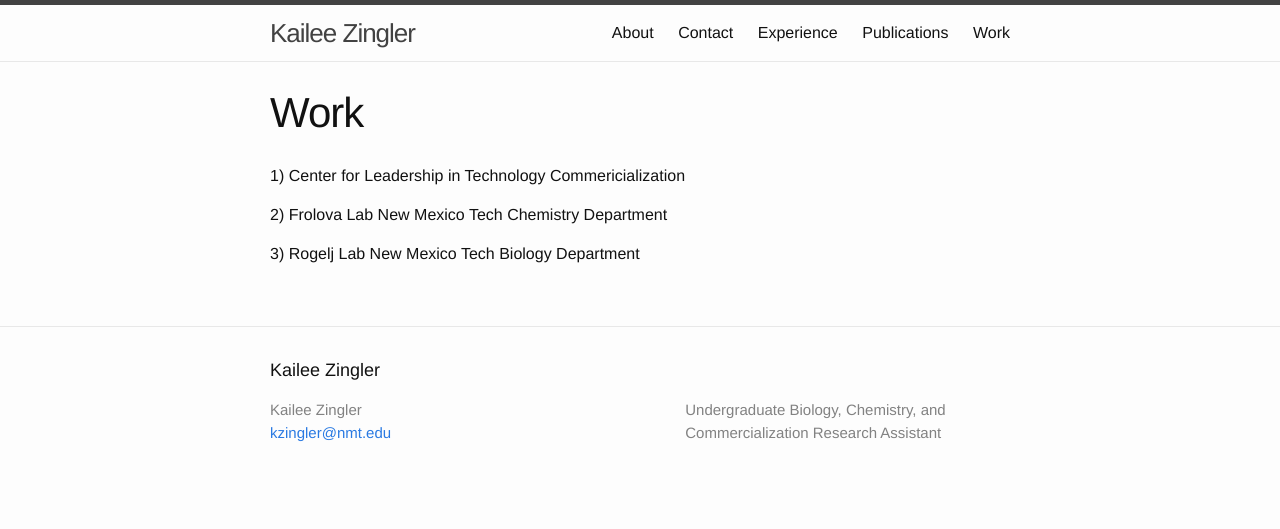
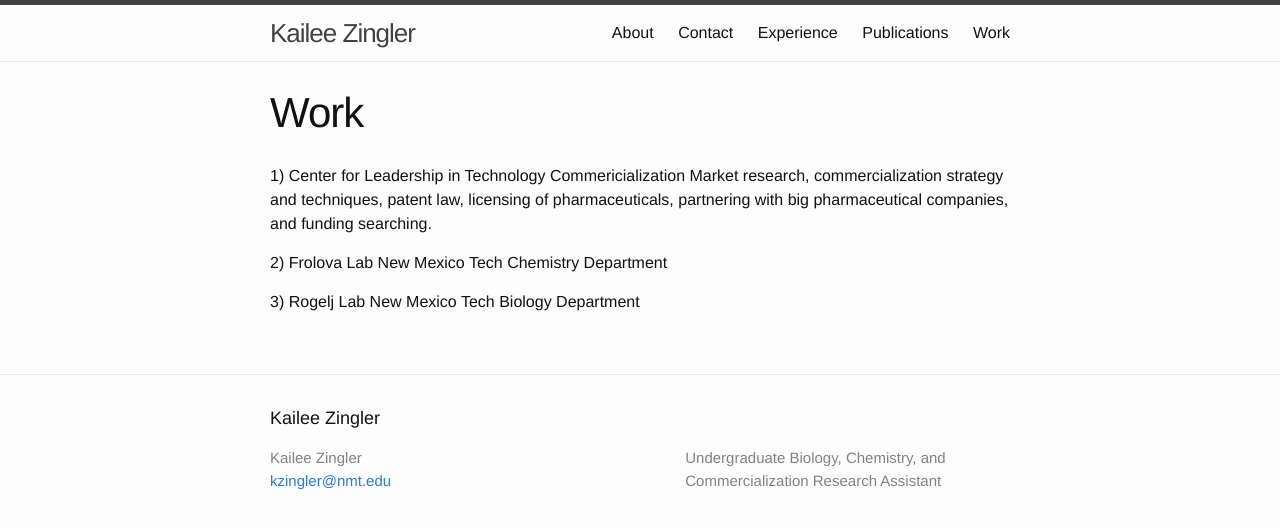
Before and after one commit to kzingler/kzingler.github.io, a Jekyll site: the page built from work.md, in a window 1280 px wide. Shown: the top 529 px of the page. Built offline with Jekyll 4.4.1, drawn with Linux system fonts in a browser that asks for light colours.

Commit message:
added commericialization

```diff
--- a/work.md
+++ b/work.md
@@ -5,6 +5,9 @@ permalink: /work/
 ---
 
 1) Center for Leadership in Technology Commericialization
+	Market research, commercialization strategy and techniques,
+   patent law, licensing of pharmaceuticals, partnering with big
+   pharmaceutical companies, and funding searching.
 
 2) Frolova Lab New Mexico Tech Chemistry Department
 
```
